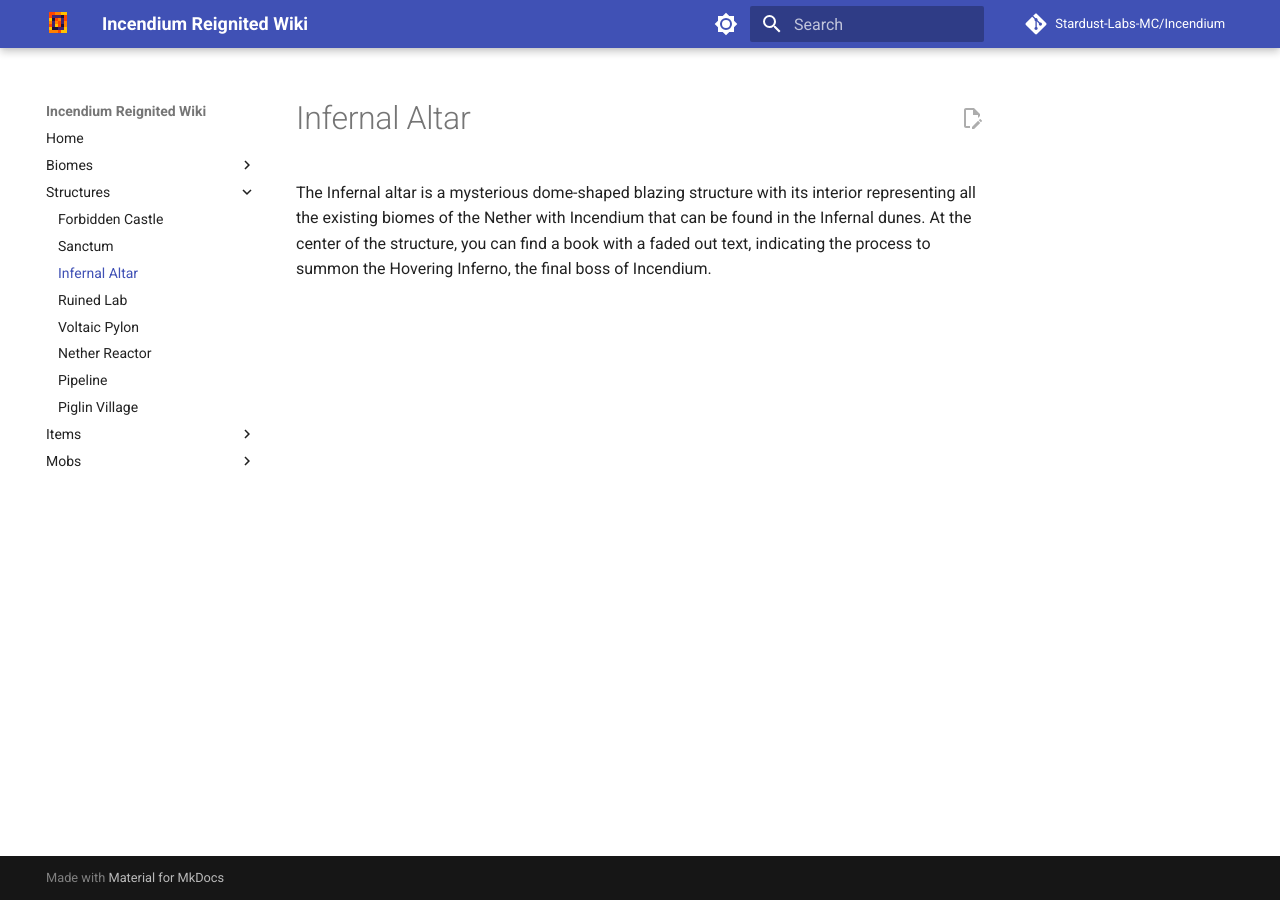
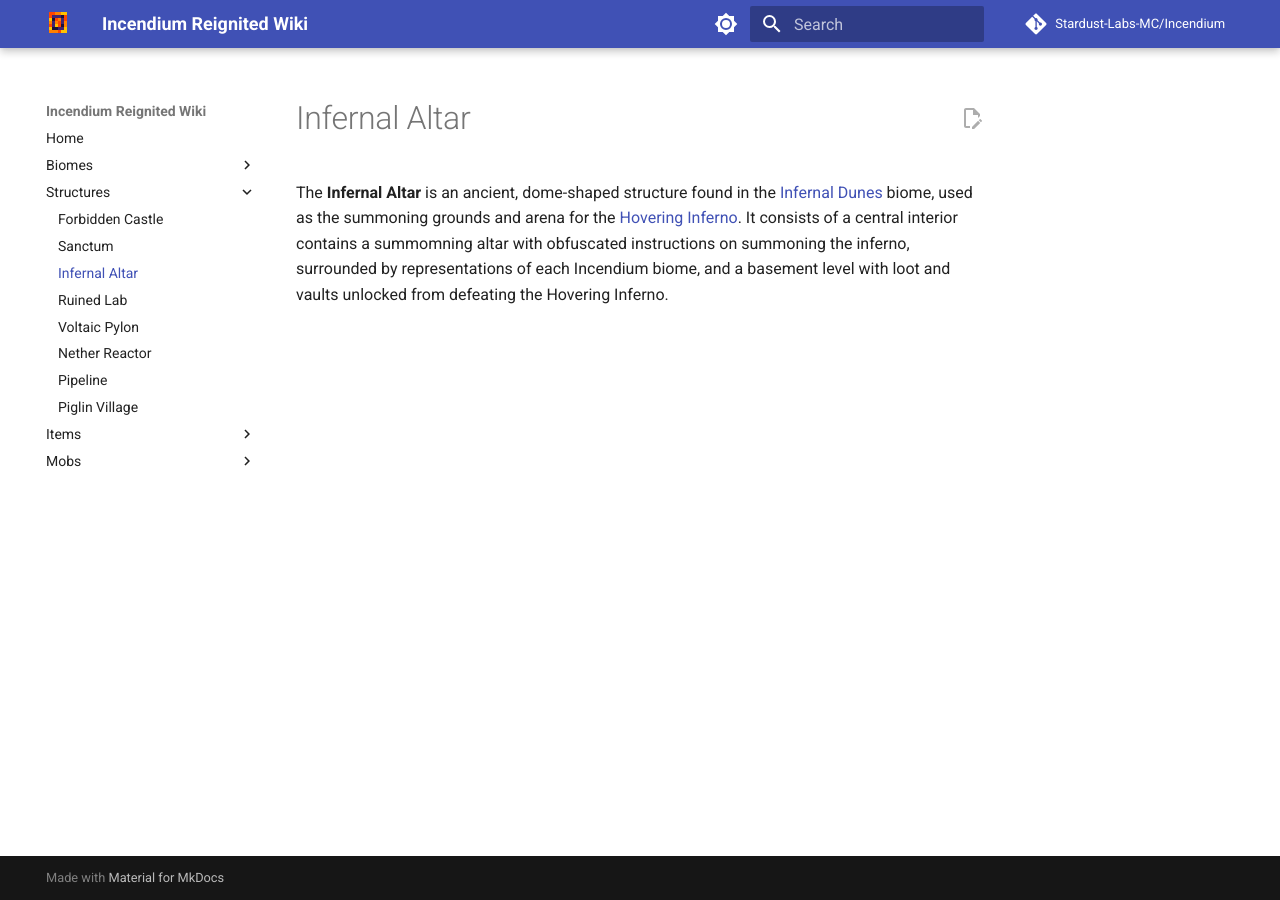
Before and after one commit to Stardust-Labs-MC/incendium-wiki, an MkDocs documentation site: the page built from docs/structures/infernal-altar.md, in a window 1280 px wide. Built offline with MkDocs 1.6.1 and Material for MkDocs 9.7.7, drawn with Linux system fonts in a browser that asks for light colours; comment, search, counter and statistics services are not loaded.

Commit message:
Update infernal-altar.md

```diff
--- a/docs/structures/infernal-altar.md
+++ b/docs/structures/infernal-altar.md
@@ -1,3 +1,3 @@
 # Infernal Altar
 
-The Infernal altar is a mysterious dome-shaped blazing structure with its interior representing all the existing biomes of the Nether with Incendium that can be found in the Infernal dunes. At the center of the structure, you can find a book with a faded out text, indicating the process to summon the Hovering Inferno, the final boss of Incendium.
+The **Infernal Altar** is an ancient, dome-shaped structure found in the [Infernal Dunes](https://stardust-labs-mc.github.io/incendium-wiki/biomes/voltaic-heap/) biome, used as the summoning grounds and arena for the [Hovering Inferno](https://stardust-labs-mc.github.io/incendium-wiki/bossess/hovering-inferno/). It consists of a central interior contains a summomning altar with obfuscated instructions on summoning the inferno, surrounded by representations of each Incendium biome, and a basement level with loot and vaults unlocked from defeating the Hovering Inferno.
```
